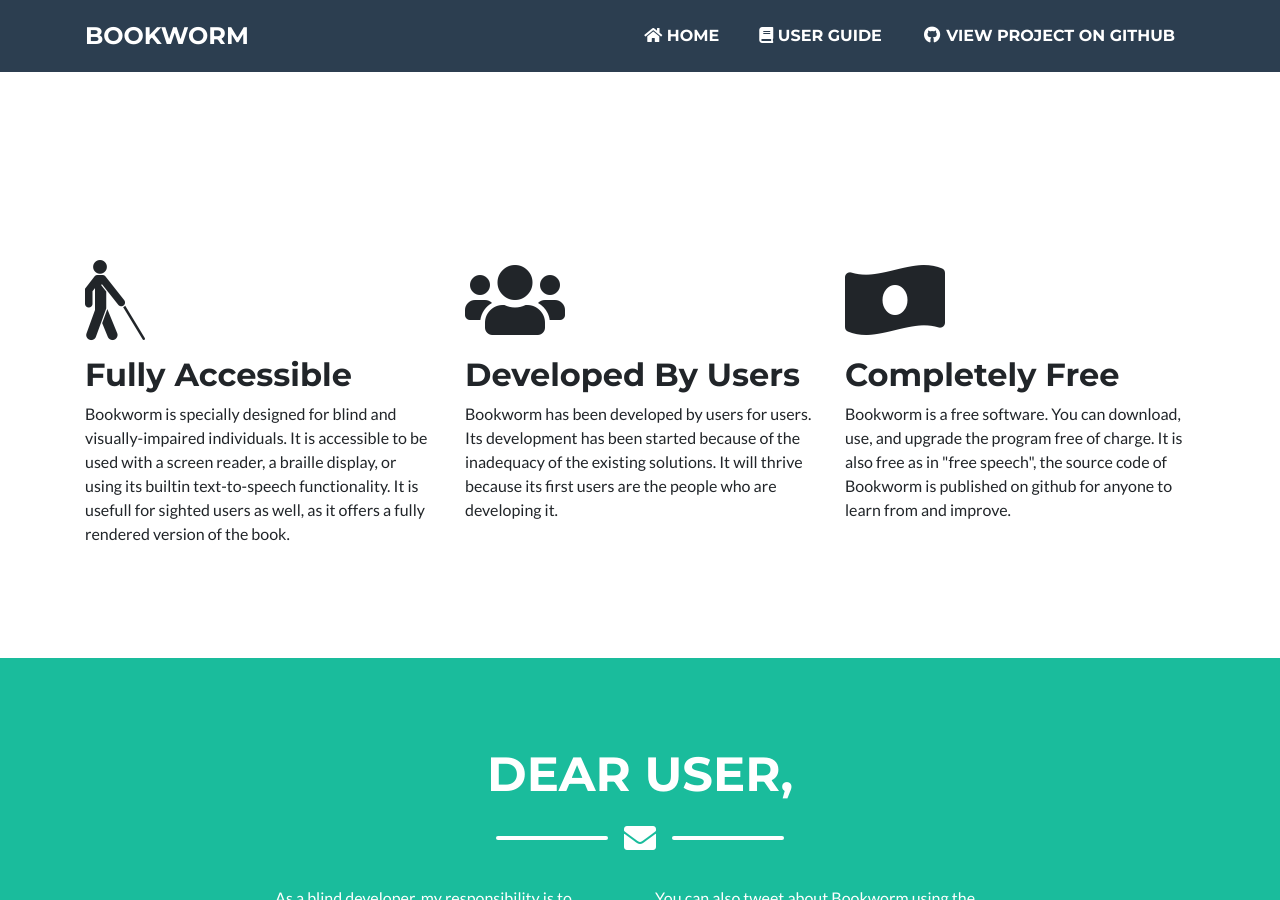
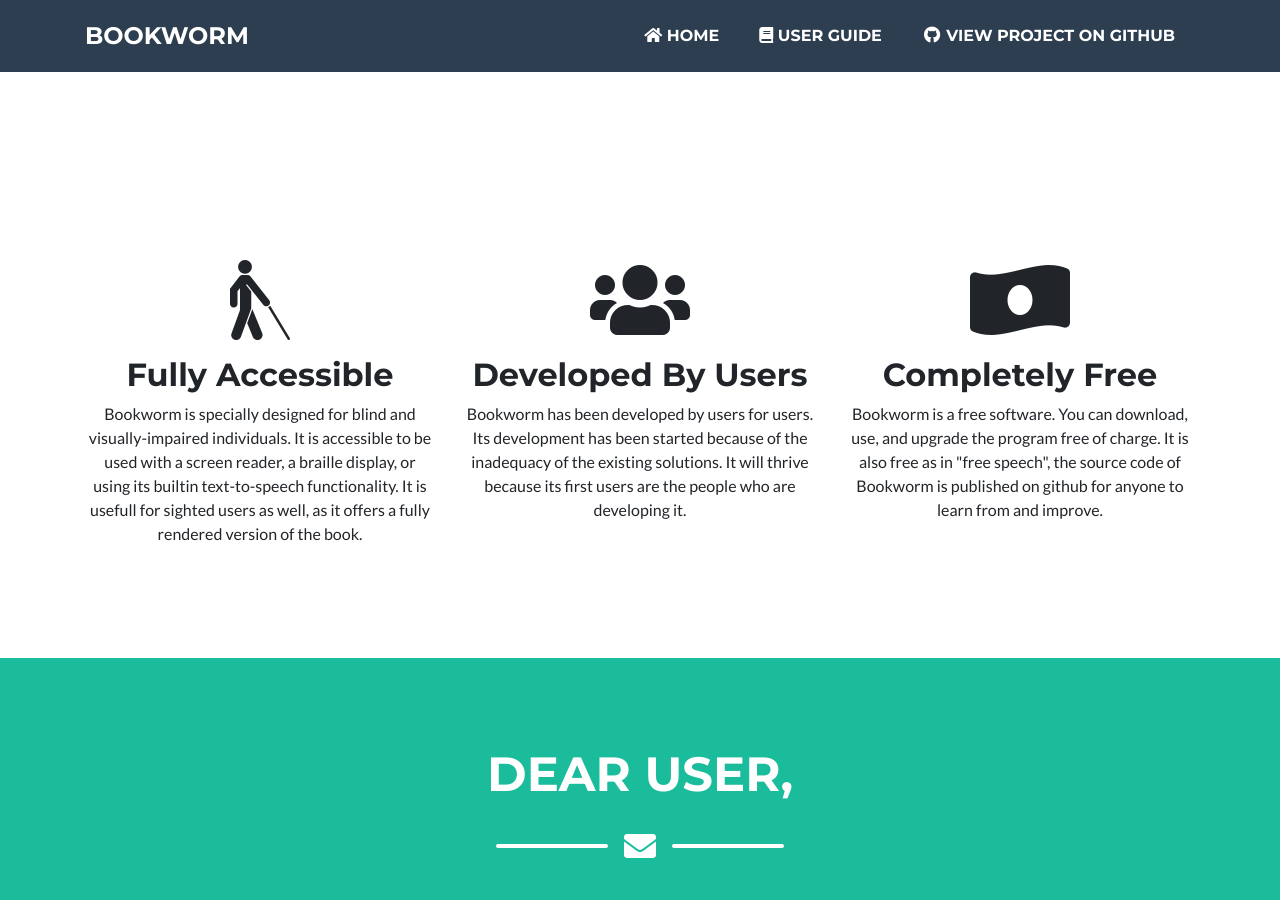
Before and after one commit to blindpandas/bookworm, a Jekyll site: the page built from docs/index.html, in a window 1280 px wide and 900 px high, scrolled down 1196 px. Built offline with Jekyll 4.4.1, drawn with Linux system fonts in a browser that asks for light colours.

Commit message:
Additional fixes to the website.

```diff
--- a/docs/_includes/about.html
+++ b/docs/_includes/about.html
@@ -1,6 +1,6 @@
   <!-- About Section -->
   <section class="page-section bg-primary text-white mb-0" id="about">
-    <div class="container">
+    <div class="container d-flex align-items-center flex-column">
 
       <!-- About Section Heading -->
       <h2 class="page-section-heading text-center text-uppercase text-white">Dear User,</h2>
@@ -15,13 +15,9 @@
       </div>
 
       <!-- About Section Content -->
-      <div class="row">
-        <div class="col-lg-4 ml-auto">
+      <div class="row text-center text-white">
         <p>As a blind developer, my responsibility is to develop applications that provide independence for me, and for my fellow blind friends allover the world. So, if you've found Bookworm useful in any way, please help me in making Bookworm better for you and for others. At this initial stage, I want you to tell me about any errors you may encounter during your use of Bookworm. To do so, open a new issue with the details of the error at <a href="https://github.com/mush42/bookworm/issues/">the issue tracker</a> Your help is greatly appreciated.</p>
-        </div>
-        <div class="col-lg-4 mr-auto">
         <p>You can also tweet about Bookworm using the hashtag #bookwormreader.</p>
-        </div>
       </div>
 
       <!-- About Section Button -->
--- a/docs/_includes/features.html
+++ b/docs/_includes/features.html
@@ -1,7 +1,7 @@
   <!-- Features -->
   <section class="page-section mb-0">
-    <div class="container">
-      <div class="row">
+    <div class="container d-flex align-items-center flex-column">
+      <div class="row text-center">
 
         <div class="col-md-4">
           <p><i class="fas fa-blind fa-5x"></i></p>
```
